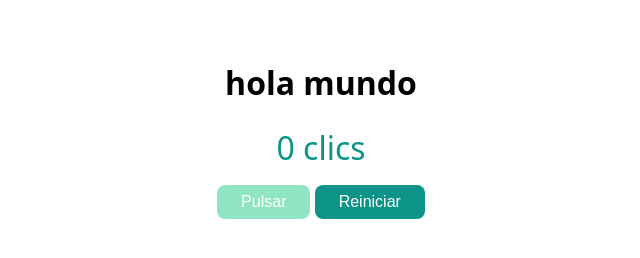
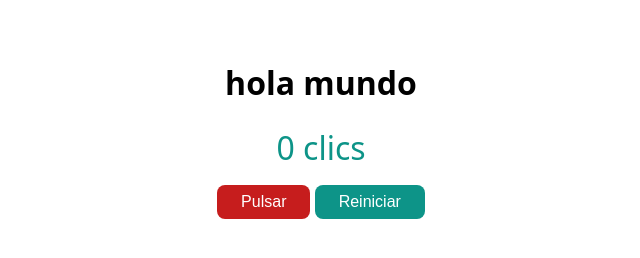
Before and after one commit to Sphynxq/PWFE, a plain HTML site: page index.html in a window 1280 px wide. In both pictures the pointer is over the button "Pulsar". Shown: the whole page, without its empty margins (319-959 px from the left). Drawn offline with Linux system fonts and the light colour scheme.

Commit message:
cambio de color

```diff
--- a/index.html
+++ b/index.html
@@ -7,7 +7,7 @@
         body { font-family: system-ui; text-align: center; padding: 2rem; }
         .contador { font-size: 2rem; margin: 1rem 0; color: #0d9488; }
         button { padding: 0.5rem 1.5rem; font-size: 1rem; cursor: pointer; border-radius: 8px; border: none; background: #0d9488; color: white; }
-        button:hover { background: #90e6c4; }
+        button:hover { background: #c61d1d; }
     </style>
 </head>
 <body>
```
